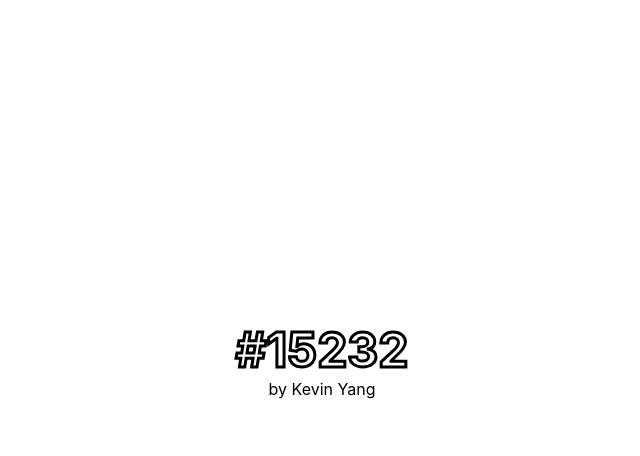
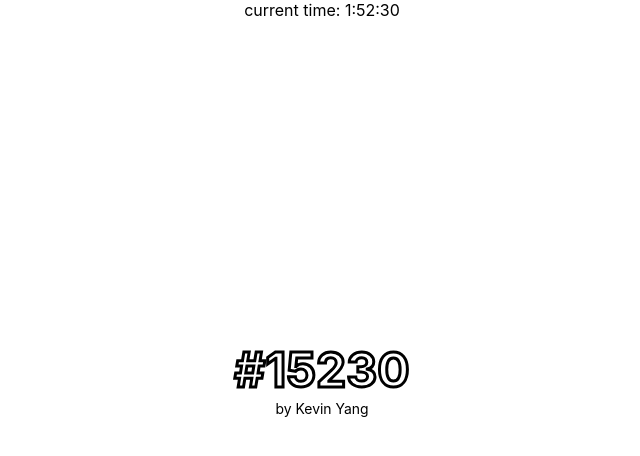
Before and after one commit to kyblockstacking/Hex_Color_Clock, a React (Create React App) app: page / in a window 1280 px wide. Shown: the top 456 px of the page, without its empty margins (318-958 px from the left). Built offline with nearby package versions, Linux system fonts and the light colour scheme.

Commit message:
add current time

```diff
--- a/public/index.html
+++ b/public/index.html
@@ -6,7 +6,7 @@
   <meta name="viewport" content="width=device-width, initial-scale=1, shrink-to-fit=no">
   <meta name="theme-color" content="#000000">
   <link rel="manifest" href="%PUBLIC_URL%/manifest.json">
-  <title>KY Hex Clock</title>
+  <title>Kevin Yang's Hex Clock</title>
 </head>
 
 <body>
--- a/src/components/HexClock.js
+++ b/src/components/HexClock.js
@@ -2,16 +2,15 @@ import React, { Component } from 'react';
 
 export default class HexClock extends Component {
 
-    constructor() {
-        super();
-        this.state = {
-            // Set state to show initial time
-            hours: new Date().getHours(),
-            minutes: new Date().getMinutes(),
-            seconds: new Date().getSeconds(),
-            hex: "",
-        };
+    state = {
+        // Set state to show initial time
+        hours: new Date().getHours(),
+        minutes: new Date().getMinutes(),
+        seconds: new Date().getSeconds(),
+        newSeconds: "",
+        hex: "",
     };
+
 
     currentTime() {
         // Set state to current hours, minutes, seconds
@@ -25,7 +24,6 @@ export default class HexClock extends Component {
         this.setState({
             hex: `#${this.state.hours}${this.state.minutes}${this.state.seconds}`
         });
-
     };
 
     // Updates every 1 second
@@ -42,7 +40,13 @@ export default class HexClock extends Component {
                 minWidth: "100vw",
                 textAlign: 'center',
             }}>
-                {/* Display hex code to user */}
+
+                {/* Display current time */}
+                <div>
+                    current time: {this.state.hours}:{this.state.minutes}:{this.state.seconds}
+                </div>
+
+                {/* Display hex code */}
                 <span style={{
                     color: 'white',
                     fontSize: '3em',
```
